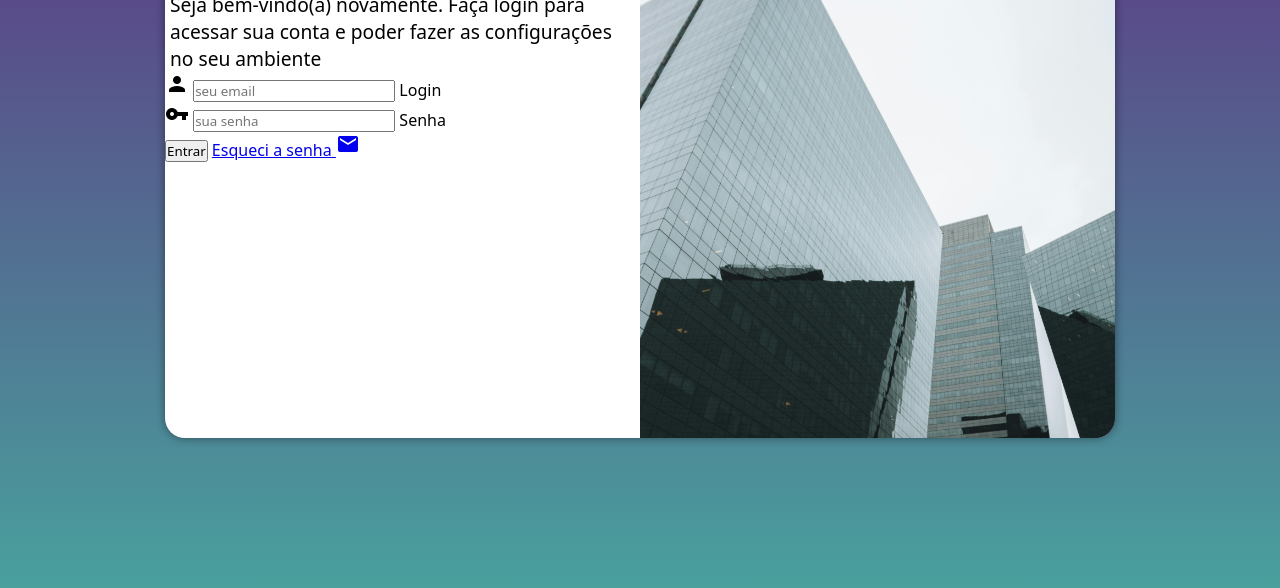
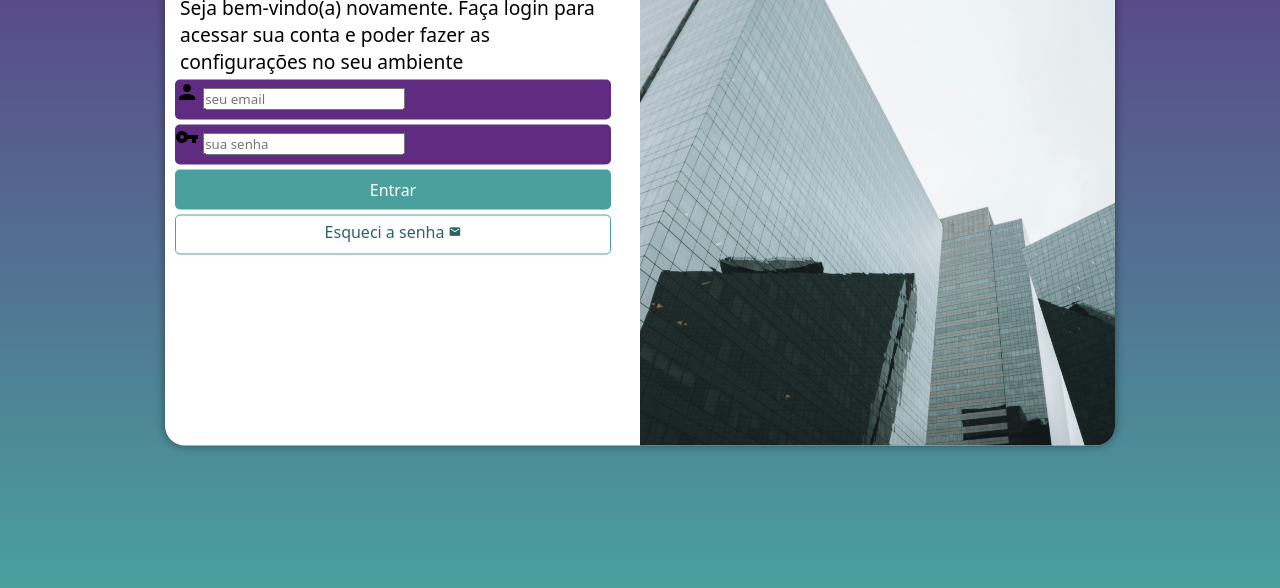
Before and after one commit to Cauaresende/projeto-login, a plain HTML site: page index.html in a window 1280 px wide. Shown: the part 212-800 px from the top of the page. Drawn offline with Linux system fonts and the light colour scheme.

Commit message:
formatação do formulário

```diff
--- a/estilos/style.css
+++ b/estilos/style.css
@@ -34,7 +34,7 @@ main {
 
     background-color: white;
     width: 250px;
-    height: 500px;
+    height: 515px;
     border-radius: 20px;
     box-shadow: 0px 0px 10px rgba(0, 0, 0, 0.445);
 
@@ -49,7 +49,7 @@ main {
     height: 200px;
 }
 
-#login #fotmulario {
+#login #formulario {
     display: block;
     padding: 10px;
 }
@@ -63,3 +63,55 @@ main {
     font-size: 0.8em;
     margin-left: 5px;
 }
+
+form .campo {
+    background-color: #5f2c82;
+    display: block;
+    width: 100%;
+    height: 40px;
+    border-radius: 5px;
+    margin: 5px 0px;
+}
+
+form label {
+    display: none;
+}
+
+form input[type=submit] {
+    display: block;
+    font-size: 1em;
+    width: 100%;
+    height: 40px;
+    background-color: #49a09d;
+    color: white;
+    border: none;
+    border-radius: 5px;
+    cursor: pointer;
+}
+
+form input[type=submit]:hover {
+    background-color: #2d6462;
+}
+
+form a.botao {
+    display: block;
+    text-align: center;
+    font-size: 1em;
+    width: 100%;
+    height: 40px;
+    padding-top: 5px;
+    margin-top: 5px;
+    background-color: white;
+    color: #2d6462;
+    border: 1px solid #49a09d;
+    border-radius: 5px;
+    text-decoration: none;
+}
+
+form a.botao:hover {
+    background-color: #6cd3cf;
+}
+
+form a.botao i {
+    font-size: 0.8em;
+}
--- a/estilos/tablet.css
+++ b/estilos/tablet.css
@@ -18,6 +18,6 @@
 
     #login #formulario {
         float: right;
-        width: 68%;
+        width: 70%;
     }
 }
--- a/index.html
+++ b/index.html
@@ -31,7 +31,7 @@
                     <label for="isenha">Senha</label>
                    </div>
                    <input type="submit" value="Entrar">
-                   <a href="esqueci.html">
+                   <a href="esqueci.html" class="botao">
                     Esqueci a senha <i class="material-icons">mail</i>
                    </a>
                </form>
```
